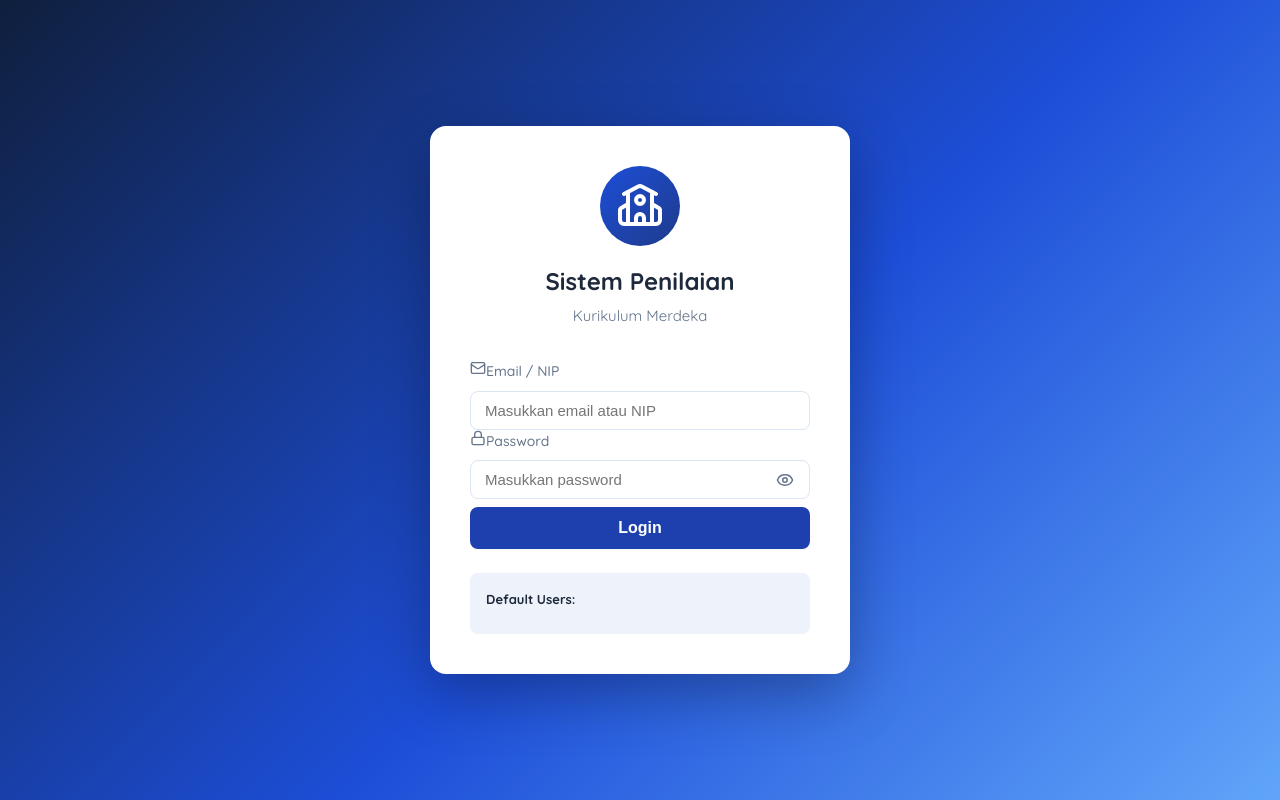
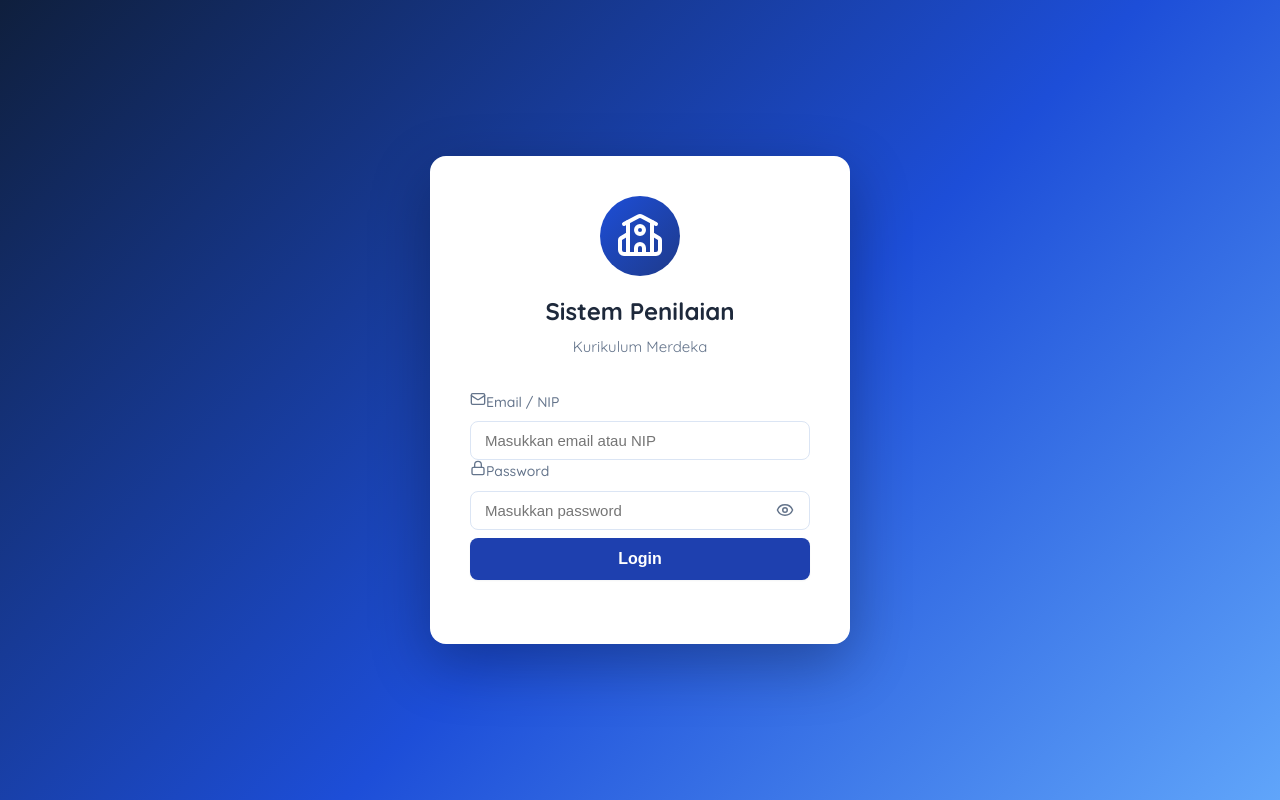
Before and after one commit to ermanjunaidi/sistem-penilaian, a React (Vite) app: page /login in a window 1280 px wide. Built offline with nearby package versions, Linux system fonts and the light colour scheme.

Commit message:
chore(Login): remove commented-out default user credentials from login info section

```diff
--- a/src/pages/auth/Login.jsx
+++ b/src/pages/auth/Login.jsx
@@ -115,15 +115,6 @@ export default function Login() {
             </button>
           </form>
 
-          <div className="login-info">
-            <p><strong>Default Users:</strong></p>
-            {/* <ul>
-              <li>superadmin@school.id / admin123</li>
-              <li>admin@school.id / admin123</li>
-              <li>walikelas@school.id / guru123</li>
-              <li>guru@school.id / guru123</li>
-            </ul> */}
-          </div>
         </div>
       </div>
     </div>
```
